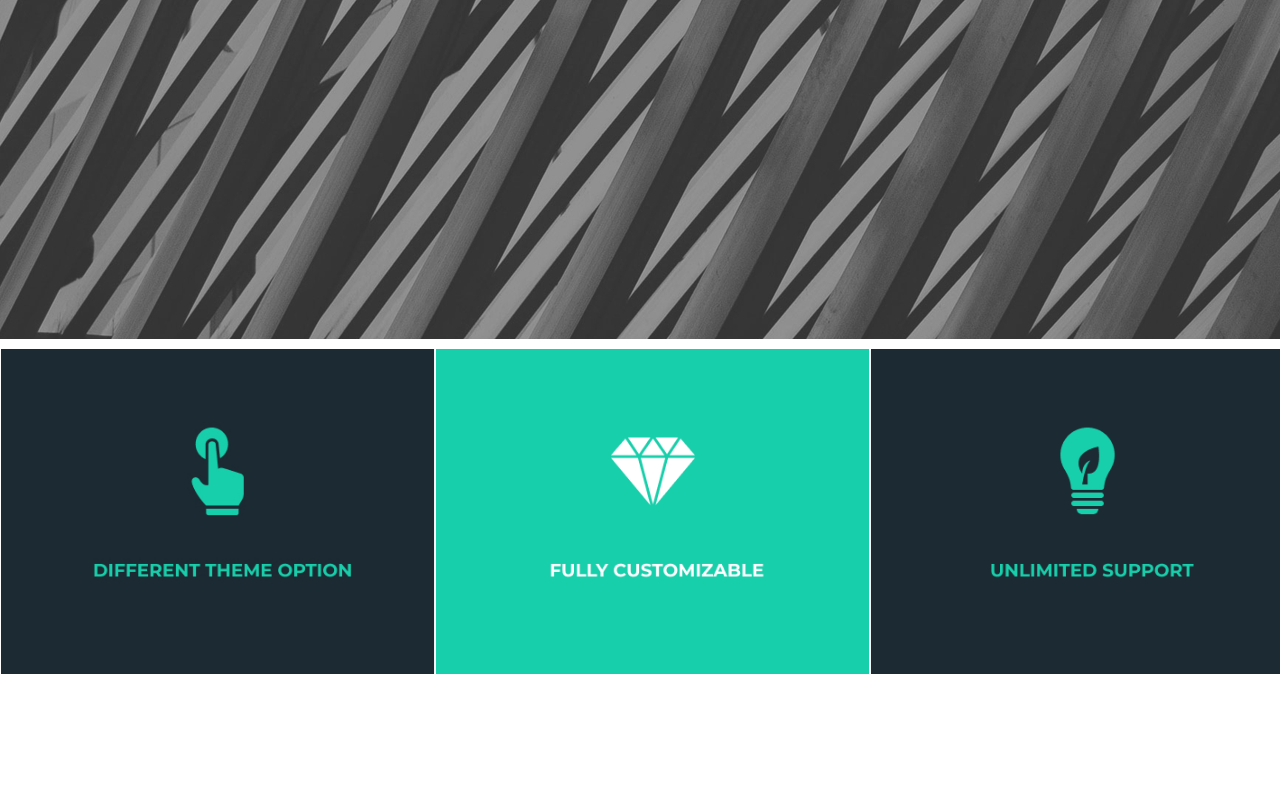
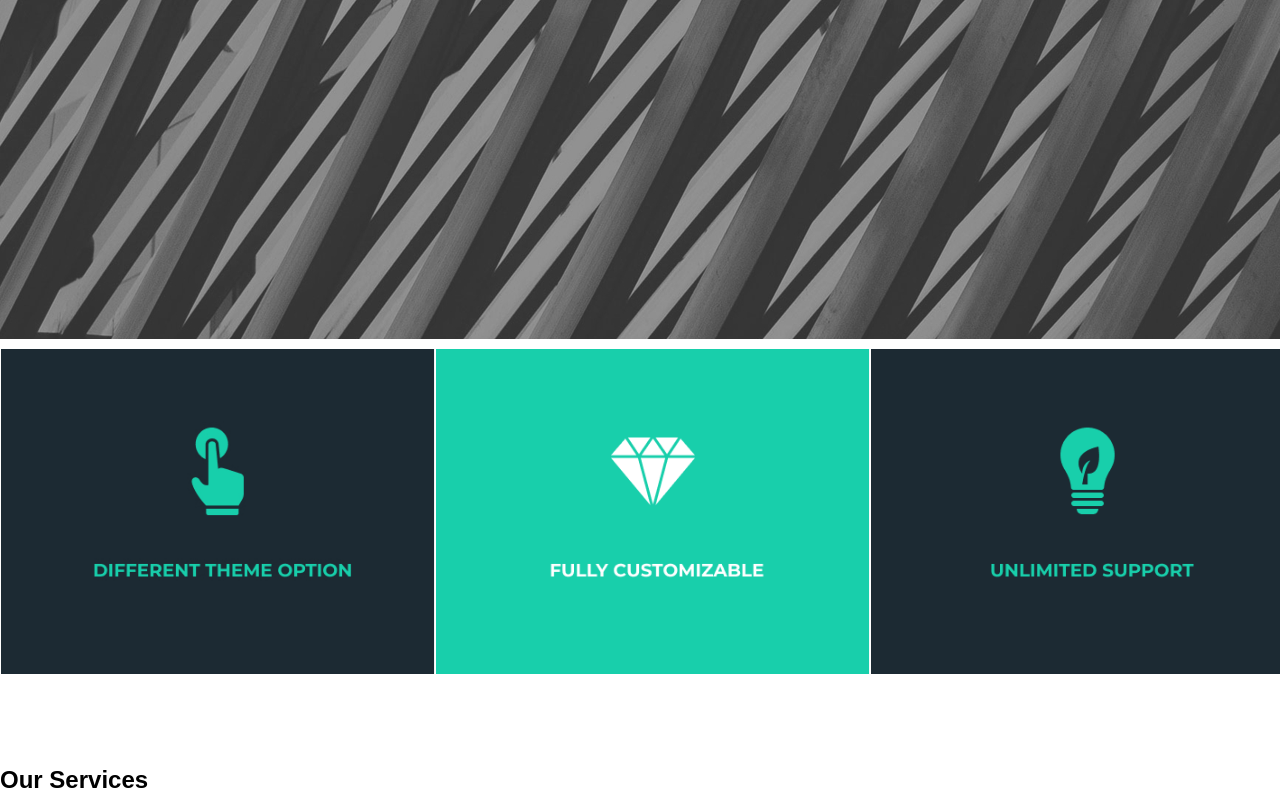
Before and after one commit to nihadishi/ABB, a website: page Exam1 - Tech/index.html in a window 1280 px wide. Shown: the part 673-1467 px from the top of the page. Before the commit the page ends 1439 px from the top, so only its background shows below. Drawn offline with Linux system fonts and the light colour scheme.

Commit message:
services

```diff
--- a/Exam1 - Tech/index.html
+++ b/Exam1 - Tech/index.html
@@ -42,6 +42,10 @@
             <img src="/src/img/3.png" alt="3">
             <img src="/src/img/4.png" alt="4">
         </section>
+        <section class="services">
+            <h2>Our Services</h2>
+
+        </section>
     </main4>
     <footer></footer>
 
```
